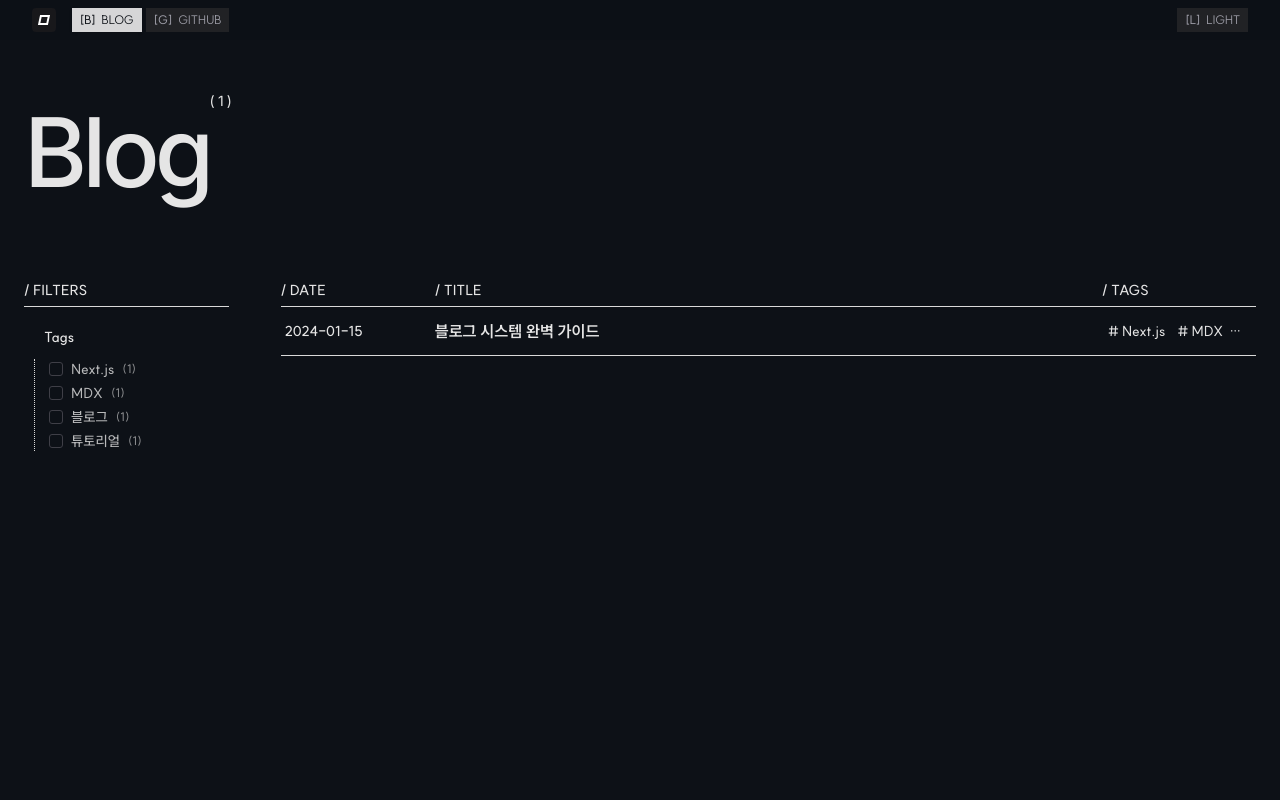
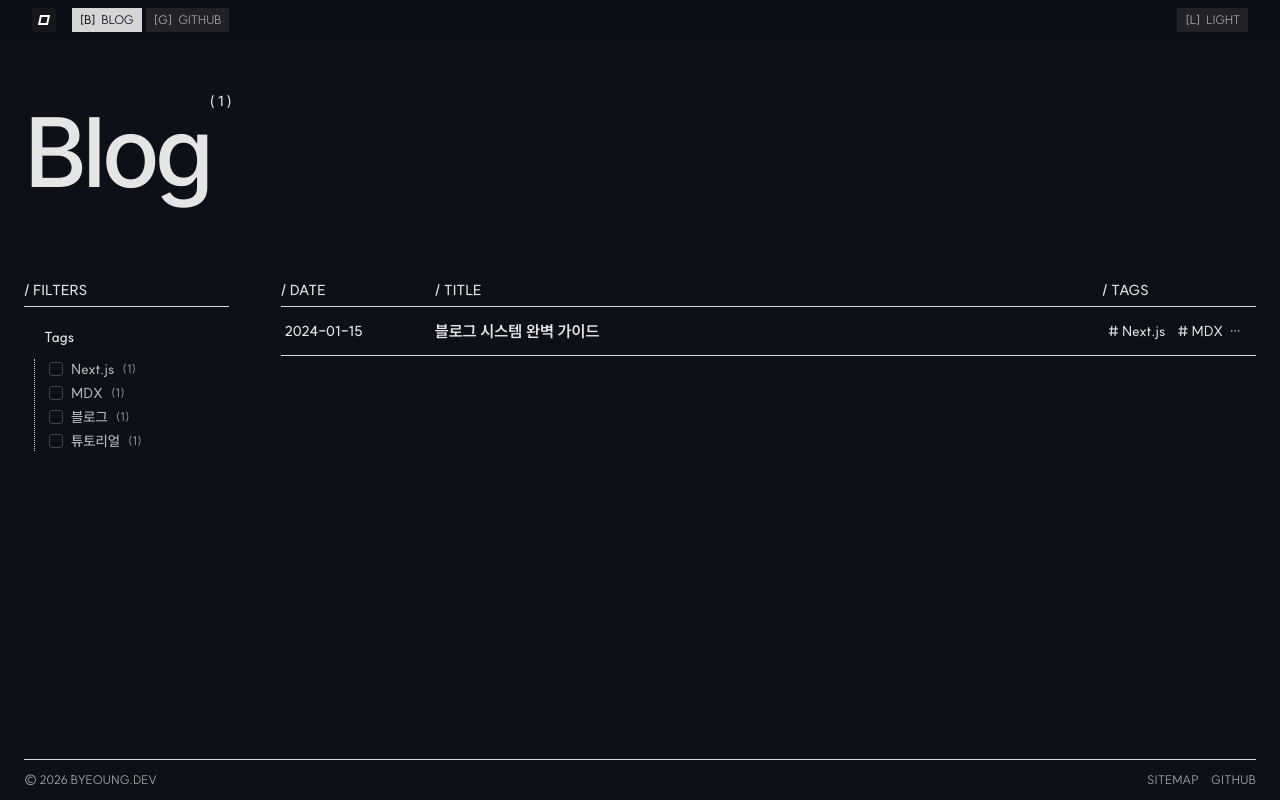
Before and after one commit to chan-byeong/blog, a Next.js app in the folder apps/blog/: page / in a window 1280 px wide. Built offline with nearby package versions, Linux system fonts and the light colour scheme; a web font is replaced by a local one.

Commit message:
feat: footer 컴포넌트 추가

```diff
--- a/apps/blog/src/app/layout.tsx
+++ b/apps/blog/src/app/layout.tsx
@@ -6,6 +6,7 @@ import '@hackernoon/pixel-icon-library/fonts/iconfont.css';
 import './globals.css';
 import { ThemeProvider } from '../components/theme-provider';
 import { NavBar } from '@/components/ui/nav-bar';
+import { Footer } from '@/components/footer';
 
 const suit = localFont({
   src: './fonts/SUIT-Variable.woff2',
@@ -44,6 +45,7 @@ export default function RootLayout({
           <ThemeProvider>
             <NavBar />
             {children}
+            <Footer />
           </ThemeProvider>
         </main>
         <Analytics />
--- a/apps/blog/src/app/page.tsx
+++ b/apps/blog/src/app/page.tsx
@@ -8,7 +8,7 @@ export default async function Home() {
 
   return (
     <PostStoreProvider initialState={posts}>
-      <div className='grid grid-cols-subgrid col-span-full'>
+      <div className='grid grid-cols-subgrid col-span-full min-h-[calc(100dvh-41px)]'>
         <section className='grid grid-cols-subgrid self-start col-span-full pt-20 gap-y-14 items-start'>
           <SideBar />
           <PostsSection />
--- /dev/null
+++ b/apps/blog/src/components/footer/index.tsx
@@ -0,0 +1,24 @@
+import Link from 'next/link';
+
+export const Footer = () => {
+  return (
+    <footer className='grid grid-cols-subgrid col-span-full border-t-[0.5px] border-boder py-3 text-primary/70'>
+      <div className='grid-cols-subgrid col-start-1 col-span-4 text-xs'>
+        <span>© {new Date().getFullYear()} BYEOUNG.DEV</span>
+      </div>
+      <div className='grid-cols-subgrid col-start-20 col-span-5 text-xs flex justify-end items-center gap-2'>
+        <Link href='/sitemap.xml' className='flex items-center gap-1'>
+          <i className='hn hn-flag-solid inline-block' />
+          SITEMAP
+        </Link>
+        <Link
+          href='https://github.com/chan-byeong'
+          className='flex items-center gap-1'
+        >
+          <i className='hn hn-github inline-block' />
+          GITHUB
+        </Link>
+      </div>
+    </footer>
+  );
+};
```
